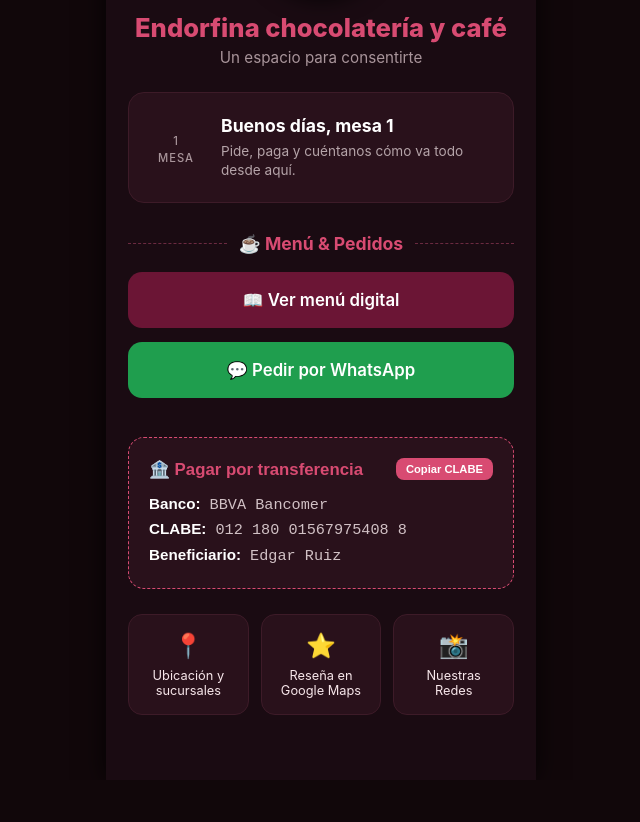
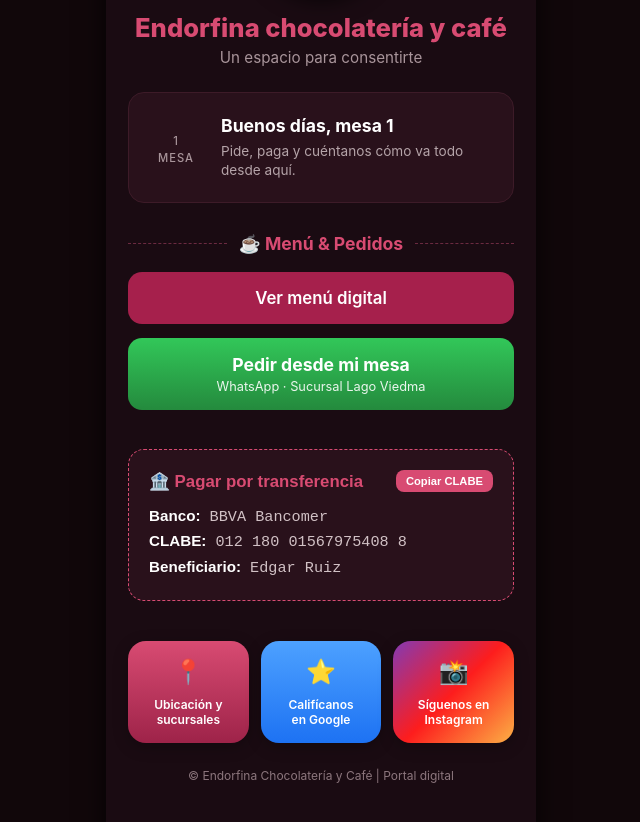
Before and after one commit to edrualmaxfatylu-blip/Endorfinas-cafe, a plain HTML site: page index.html in a window 1280 px wide. Shown: the part 238-1060 px from the top of the page, without its empty margins (319-959 px from the left). Before the commit the page ends 1018 px from the top, so only its background shows below. Drawn offline with Linux system fonts and the light colour scheme.

Commit message:
Update index.html

```diff
--- a/index.html
+++ b/index.html
@@ -8,7 +8,7 @@
         * { box-sizing: border-box; margin: 0; padding: 0; }
         body {
             font-family: -apple-system, BlinkMacSystemFont, "Segoe UI", Roboto, Helvetica, Arial, sans-serif;
-            background-color: #11070a; /* Fondo ultra oscuro */
+            background-color: #11070a;
             display: flex;
             justify-content: center;
             align-items: flex-start;
@@ -18,14 +18,13 @@
         .app-container {
             width: 100%;
             max-width: 430px;
-            background-color: #1a0b12; /* Color de la app estilo dark mode */
+            background-color: #1a0b12;
             min-height: 100vh;
             position: relative;
             padding-bottom: 40px;
             box-shadow: 0 0 25px rgba(0,0,0,0.8);
         }
 
-        /* Banner con degradado oscuro hacia abajo */
         .banner {
             width: 100%;
             height: 190px;
@@ -37,7 +36,6 @@
             -webkit-mask-image: linear-gradient(to bottom, black 50%, transparent 100%);
         }
 
-        /* Logo en texto */
         .logo-wrapper {
             position: relative;
             margin-top: -85px;
@@ -73,7 +71,6 @@
             margin-top: 2px;
         }
 
-        /* Textos de encabezado */
         .header-text {
             text-align: center;
             margin-top: 15px;
@@ -92,7 +89,6 @@
 
         .content { padding: 25px 22px; }
 
-        /* Tarjeta Inteligente de Mesa */
         .table-card {
             background-color: #29111b;
             border-radius: 16px;
@@ -131,7 +127,6 @@
             line-height: 1.4;
         }
 
-        /* Separador de Sección Punteado */
         .section-title {
             text-align: center;
             color: #d84b72;
@@ -149,28 +144,38 @@
             border-bottom: 1px dashed #6b2a40;
         }
 
-        /* Botones Rectangulares */
+        /* Botones de Menú y WhatsApp adaptados a tu referencia */
         .btn-main {
             display: flex;
             align-items: center;
             justify-content: center;
-            gap: 10px;
             width: 100%;
-            padding: 18px;
+            padding: 16px;
             border-radius: 14px;
             text-decoration: none;
-            font-weight: 600;
-            font-size: 1.05rem;
             margin-bottom: 14px;
             transition: transform 0.2s;
             border: none;
+            text-align: center;
         }
         .btn-main:active { transform: scale(0.98); }
 
-        .btn-menu { background-color: #6b1535; color: white; }
-        .btn-whatsapp { background-color: #1f9e4e; color: white; } /* Un verde más sobrio para modo oscuro */
+        .btn-menu {
+            background-color: #a6204c; /* Rosa/Vino vibrante de la referencia */
+            color: white;
+            font-weight: 600;
+            font-size: 1.05rem;
+        }
 
-        /* Transferencia Bancaria Oscura */
+        .btn-whatsapp {
+            background: linear-gradient(180deg, #32c759, #248a3d); /* Verde WhatsApp */
+            color: white;
+            flex-direction: column;
+            gap: 4px;
+        }
+        .btn-whatsapp .title { font-size: 1.1rem; font-weight: 700; }
+        .btn-whatsapp .subtitle { font-size: 0.8rem; font-weight: 400; opacity: 0.9; }
+
         .bank-box {
             background-color: #29111b;
             border: 1px dashed #d84b72;
@@ -203,38 +208,51 @@
         .bank-info { font-family: monospace; font-size: 0.95rem; line-height: 1.6; color: #d1c1c5; }
         .bank-info strong { color: #ffffff; font-family: sans-serif; }
 
-        /* Cuadrícula inferior */
+        /* Cuadrícula inferior con los colores de tu referencia */
         .action-grid {
             display: grid;
             grid-template-columns: 1fr 1fr 1fr;
             gap: 12px;
+            margin-top: 15px;
         }
         .action-btn {
-            background-color: #29111b;
-            border: 1px solid #3d1b28;
-            border-radius: 14px;
+            border-radius: 18px;
             padding: 16px 5px;
             text-align: center;
             text-decoration: none;
-            color: #f7e6ea;
-            font-size: 0.8rem;
+            color: #ffffff;
+            font-size: 0.75rem;
+            font-weight: 600;
             display: flex;
             flex-direction: column;
             align-items: center;
+            justify-content: center;
             gap: 8px;
+            box-shadow: 0 4px 15px rgba(0,0,0,0.25);
             transition: transform 0.2s;
+            line-height: 1.25;
         }
         .action-btn:active { transform: scale(0.95); }
-        .action-btn i { font-size: 1.5rem; color: #d84b72; font-style: normal; }
+        .action-btn i { font-size: 1.5rem; font-style: normal; margin-bottom: 2px; }
+
+        /* Colores degradados exactos para los botones inferiores */
+        .btn-ubicacion { background: linear-gradient(180deg, #d84b72, #9e2349); }
+        .btn-google { background: linear-gradient(180deg, #4da1ff, #1d72f3); }
+        .btn-insta { background: linear-gradient(135deg, #833ab4, #fd1d1d, #fcb045); }
+
+        .footer {
+            text-align: center;
+            margin-top: 25px;
+            font-size: 0.75rem;
+            color: #8c767d;
+        }
     </style>
 </head>
 <body>
 
     <div class="app-container">
-        <!-- Imagen superior difuminada -->
         <div class="banner"></div>
 
-        <!-- Logo en Círculo -->
         <div class="logo-wrapper">
             <div class="logo-circle">
                 <div class="logo-title">Endorfina</div>
@@ -242,14 +260,12 @@
             </div>
         </div>
 
-        <!-- Textos principales -->
         <div class="header-text">
             <h1>Endorfina chocolatería y café</h1>
             <p>Un espacio para consentirte</p>
         </div>
 
         <div class="content">
-            <!-- Tarjeta Dinámica de Mesa (Cambia con la URL y la hora) -->
             <div class="table-card">
                 <div class="table-number">
                     <span id="display-mesa">1</span>
@@ -261,16 +277,17 @@
                 </div>
             </div>
 
-            <!-- Título de sección -->
             <div class="section-title">
                 <span>☕ Menú & Pedidos</span>
             </div>
 
-            <!-- Botones Principales -->
-            <a href="https://tusitio.com/menu" class="btn-main btn-menu">📖 Ver menú digital</a>
-            <a href="https://wa.me/525611107651" class="btn-main btn-whatsapp">💬 Pedir por WhatsApp</a>
+            <!-- Botones actualizados -->
+            <a href="https://tusitio.com/menu" class="btn-main btn-menu">Ver menú digital</a>
+            <a href="https://wa.me/525611107651" class="btn-main btn-whatsapp">
+                <span class="title">Pedir desde mi mesa</span>
+                <span class="subtitle">WhatsApp · Sucursal Lago Viedma</span>
+            </a>
 
-            <!-- Recuadro Bancario Copiable -->
             <button onclick="navigator.clipboard.writeText('012180015679754088'); alert('¡CLABE copiada al portapapeles!');" class="bank-box">
                 <div class="bank-header">
                     <span>🏦 Pagar por transferencia</span>
@@ -283,41 +300,40 @@
                 </div>
             </button>
 
-            <!-- Acciones Secundarias -->
+            <!-- Cuadrícula colorida actualizada -->
             <div class="action-grid">
-                <a href="https://maps.google.com" class="action-btn">
+                <a href="https://maps.google.com" class="action-btn btn-ubicacion">
                     <i>📍</i>
-                    Ubicación y<br>sucursales
+                    <span>Ubicación y<br>sucursales</span>
                 </a>
-                <a href="https://search.google.com/local/writereview?placeid=PLACE_ID_AQUI" class="action-btn">
+                <a href="https://search.google.com/local/writereview?placeid=PLACE_ID_AQUI" class="action-btn btn-google">
                     <i>⭐</i>
-                    Reseña en<br>Google Maps
+                    <span>Califícanos<br>en Google</span>
                 </a>
-                <a href="https://instagram.com" class="action-btn">
+                <a href="https://instagram.com" class="action-btn btn-insta">
                     <i>📸</i>
-                    Nuestras<br>Redes
+                    <span>Síguenos en<br>Instagram</span>
                 </a>
+            </div>
+
+            <div class="footer">
+                © Endorfina Chocolatería y Café | Portal digital
             </div>
         </div>
     </div>
 
-    <!-- Script de Inteligencia (Lee la URL y la hora) -->
     <script>
-        // 1. Obtiene la mesa desde la URL (ejemplo: ?mesa=3)
         const urlParams = new URLSearchParams(window.location.search);
         let numMesa = urlParams.get('mesa') || '1';
 
-        // 2. Coloca el número en el círculo grande
         document.getElementById('display-mesa').innerText = numMesa;
 
-        // 3. Saluda al cliente dependiendo de la hora real en México
         const hora = new Date().getHours();
         let saludo = 'Hola';
         if (hora >= 5 && hora < 12) saludo = 'Buenos días';
         else if (hora >= 12 && hora < 19) saludo = 'Buenas tardes';
         else saludo = 'Buenas noches';
 
-        // 4. Escribe el texto en la tarjeta
         document.getElementById('greeting-text').innerText = `${saludo}, mesa ${numMesa}`;
     </script>
 </body>
```
